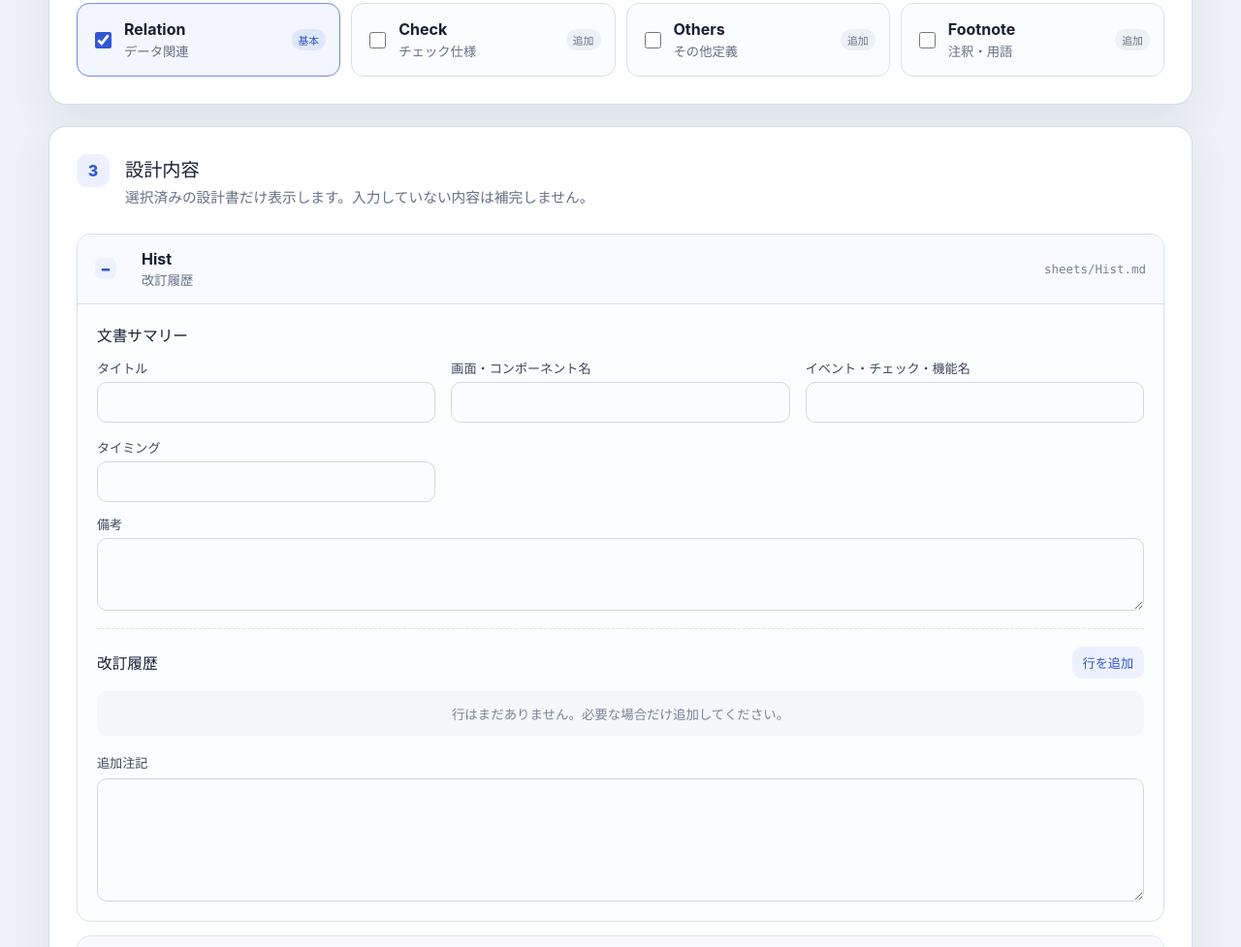
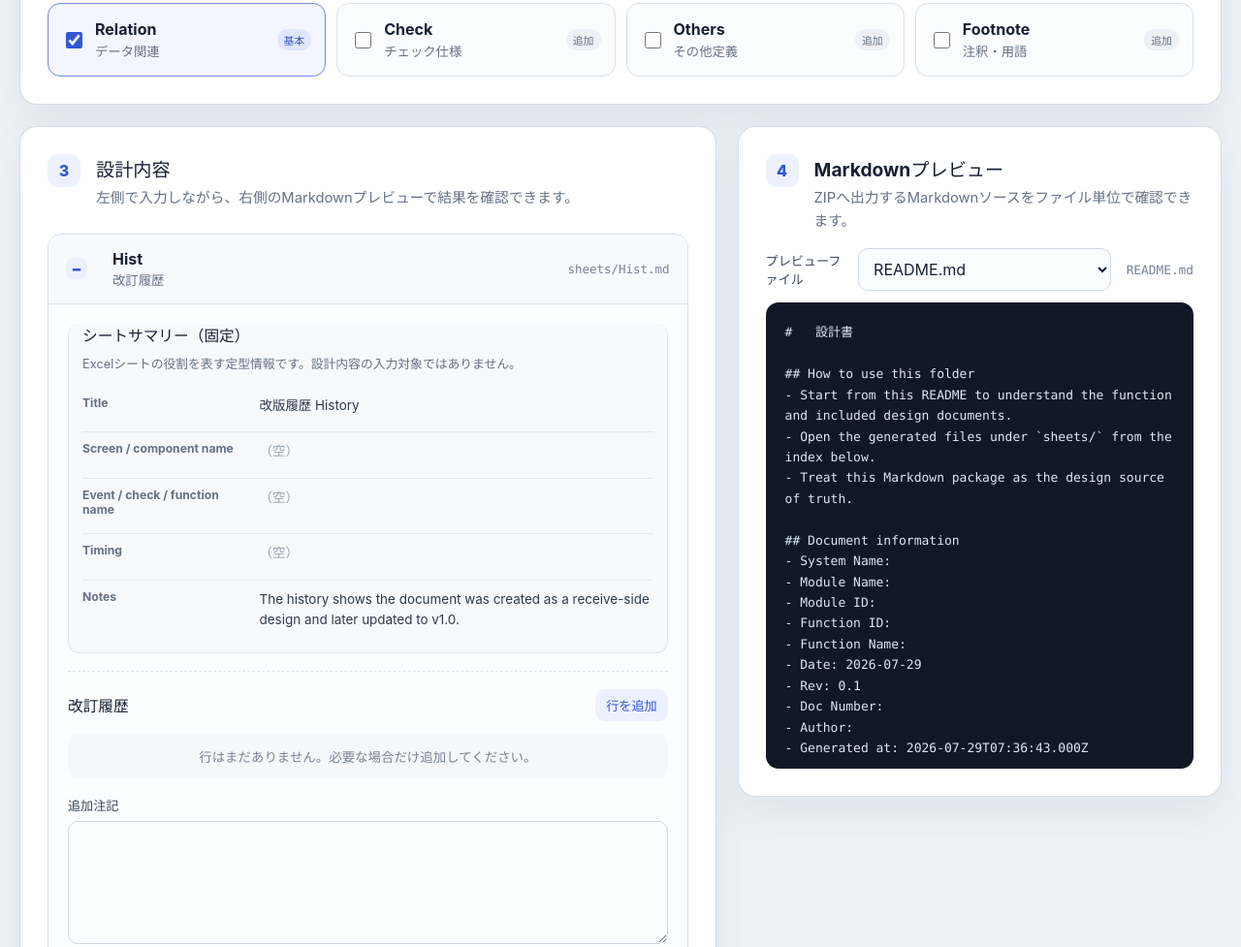
Before and after one commit to zony21/docs-generator, a website built with Vite: page index.html in a window 1280 px wide. Shown: the part 1155-2132 px from the top of the page at 97% size. Built offline with nearby package versions, Linux system fonts and the light colour scheme.

Commit message:
fix: show live preview beside document inputs (#2)
Place Markdown preview beside the document editor, keep it visible while editing, and use fixed per-sheet summary values based on the provided demo content.

```diff
--- a/src/main.ts
+++ b/src/main.ts
@@ -108,12 +108,16 @@ function render(): void {
   const messageRegion = element("div", "message-region") as HTMLDivElement;
   messageRegion.id = "message-region";
   messageRegion.hidden = true;
+  const workspace = element("div", "editor-preview-layout");
+  workspace.append(
+    renderDocumentEditors(state, actions),
+    renderPreviewSection(state, actions),
+  );
   main.append(
     messageRegion,
     renderCommonSection(state, actions),
     renderDocumentSelection(state, actions),
-    renderDocumentEditors(state, actions),
-    renderPreviewSection(state, actions),
+    workspace,
   );
   shell.append(main, renderActionBar(actions));
   appRoot.append(shell);
--- a/src/markdownGenerator.ts
+++ b/src/markdownGenerator.ts
@@ -58,7 +58,7 @@ function buildDocument(design: DesignPackage, type: DocumentType, generatedAt: s
   const data = design.documents[type];
   let content = replaceTokens(getDocumentTemplate(type), {
     ...commonTokens(design, generatedAt),
-    ...summaryTokens(data),
+    ...summaryTokens(type),
     ...documentSpecificTokens(type, data),
   });
   if (type === "FuncDetail") {
--- a/src/markdownUtils.ts
+++ b/src/markdownUtils.ts
@@ -1,4 +1,4 @@
-import type { DesignPackage, DocumentData, GroupItem, TableRow } from "./model";
+import { getDocumentSummary, type DesignPackage, type DocumentData, type DocumentType, type GroupItem, type TableRow } from "./model";
 
 const TOKEN_PATTERN = /{{[A-Z0-9_]+}}/g;
 const INVALID_PATH_CHARACTERS = /[\\/:*?"<>|]/g;
@@ -64,13 +64,14 @@ export function commonTokens(design: DesignPackage, generatedAt: string): Record
   };
 }
 
-export function summaryTokens(data: DocumentData): Record<string, string> {
+export function summaryTokens(type: DocumentType): Record<string, string> {
+  const summary = getDocumentSummary(type);
   return {
-    SHEET_TITLE: data.summary.sheetTitle,
-    SCREEN_COMPONENT_NAME: data.summary.screenComponentName,
-    EVENT_CHECK_FUNCTION_NAME: data.summary.eventCheckFunctionName,
-    TIMING: data.summary.timing,
-    NOTES: data.summary.notes,
+    SHEET_TITLE: summary.sheetTitle,
+    SCREEN_COMPONENT_NAME: summary.screenComponentName,
+    EVENT_CHECK_FUNCTION_NAME: summary.eventCheckFunctionName,
+    TIMING: summary.timing,
+    NOTES: summary.notes,
   };
 }
 
--- a/src/model.ts
+++ b/src/model.ts
@@ -36,6 +36,93 @@ export interface DocumentSummary {
   timing: string;
   notes: string;
 }
+
+export const DOCUMENT_SUMMARY_DEFAULTS: Readonly<Record<DocumentType, DocumentSummary>> = {
+  Hist: {
+    sheetTitle: "改版履歴 History",
+    screenComponentName: "",
+    eventCheckFunctionName: "",
+    timing: "",
+    notes: "The history shows the document was created as a receive-side design and later updated to v1.0.",
+  },
+  Outline_A: {
+    sheetTitle: "モジュール概要 Module outline",
+    screenComponentName: "",
+    eventCheckFunctionName: "",
+    timing: "",
+    notes: "The sheet frames the module and the overall data flow at a high level.",
+  },
+  Outline_B: {
+    sheetTitle: "機能概要 Functiona outline",
+    screenComponentName: "",
+    eventCheckFunctionName: "",
+    timing: "",
+    notes: "The sheet highlights the process flow and the CRUD pattern used by the module.",
+  },
+  "S-Layout": {
+    sheetTitle: "画面レイアウト仕様 Screen layout specifications",
+    screenComponentName: "",
+    eventCheckFunctionName: "",
+    timing: "",
+    notes: "",
+  },
+  "R-Layout": {
+    sheetTitle: "",
+    screenComponentName: "",
+    eventCheckFunctionName: "",
+    timing: "",
+    notes: "",
+  },
+  FuncSpec: {
+    sheetTitle: "機能（操作/処理）仕様 Function specifications",
+    screenComponentName: "",
+    eventCheckFunctionName: "",
+    timing: "",
+    notes: "",
+  },
+  Event: {
+    sheetTitle: "イベント一覧 Event list",
+    screenComponentName: "",
+    eventCheckFunctionName: "",
+    timing: "",
+    notes: "The workbook provides a table frame, but the event rows are blank in the extracted content.",
+  },
+  FuncDetail: {
+    sheetTitle: "機能詳細説明 Explanation of Function detail",
+    screenComponentName: "",
+    eventCheckFunctionName: "",
+    timing: "WebAPI reception",
+    notes: "The design describes the validation flow, state transition logic, and response payload patterns in detail.",
+  },
+  Relation: {
+    sheetTitle: "項目相関図（DB I/O定義） Data relationship diagram",
+    screenComponentName: "",
+    eventCheckFunctionName: "Data transfer / I/O mapping",
+    timing: "During processing of inbound messages",
+    notes: "The sheet is about field-level relationships rather than UI behavior.",
+  },
+  Check: {
+    sheetTitle: "画面チェック仕様 Validate check specifications",
+    screenComponentName: "",
+    eventCheckFunctionName: "",
+    timing: "",
+    notes: "The source sheet contains repeated header sections for screen-level checks and numbered rows, but the detailed check criteria are not explicitly written.",
+  },
+  Others: {
+    sheetTitle: "その他の説明 Explanation of others",
+    screenComponentName: "",
+    eventCheckFunctionName: "",
+    timing: "During insert/update processing",
+    notes: "The sheet contains field-level mapping and state-setting rules.",
+  },
+  Footnote: {
+    sheetTitle: "補足説明 Footnote",
+    screenComponentName: "",
+    eventCheckFunctionName: "",
+    timing: "",
+    notes: "No meaningful notes were populated in the extracted content.",
+  },
+};
 
 export type TableRow = Record<string, string>;
 export type GroupItem = Record<string, string>;
@@ -85,15 +172,13 @@ function localDateString(date = new Date()): string {
   return new Date(date.getTime() - offset).toISOString().slice(0, 10);
 }
 
-function createDocumentData(): DocumentData {
+export function getDocumentSummary(type: DocumentType): DocumentSummary {
+  return { ...DOCUMENT_SUMMARY_DEFAULTS[type] };
+}
+
+function createDocumentData(type: DocumentType): DocumentData {
   return {
-    summary: {
-      sheetTitle: "",
-      screenComponentName: "",
-      eventCheckFunctionName: "",
-      timing: "",
-      notes: "",
-    },
+    summary: getDocumentSummary(type),
     text: {},
     tables: {},
     groups: {},
@@ -119,7 +204,7 @@ export function createDefaultDesignPackage(): DesignPackage {
     },
     selectedDocuments: [...BASIC_DOCUMENTS],
     documents: Object.fromEntries(
-      DOCUMENT_TYPES.map((type) => [type, createDocumentData()]),
+      DOCUMENT_TYPES.map((type) => [type, createDocumentData(type)]),
     ) as DocumentDataMap,
   };
 }
--- a/src/storage.ts
+++ b/src/storage.ts
@@ -53,7 +53,7 @@ export function loadDraft(storage: Storage = localStorage): DesignPackage | null
             {
               ...defaults.documents[type],
               ...saved,
-              summary: { ...defaults.documents[type].summary, ...saved?.summary },
+              summary: { ...defaults.documents[type].summary },
               text: { ...saved?.text },
               tables: saved?.tables ?? {},
               groups: saved?.groups ?? {},
--- a/src/style-base.css
+++ b/src/style-base.css
@@ -13,6 +13,7 @@
   --primary-soft: #edf1ff;
   --danger: #c43d4b;
   --shadow: 0 16px 42px rgba(32, 52, 89, 0.08);
+  --content-width: 1480px;
 }
 
 * { box-sizing: border-box; }
@@ -23,7 +24,7 @@ button:disabled { cursor: wait; opacity: 0.65; }
 
 .app-shell { min-height: 100vh; padding-bottom: 96px; }
 .hero { background: radial-gradient(circle at 80% 0%, rgba(116, 144, 255, 0.35), transparent 34%), linear-gradient(135deg, #17265a, #304eb7 58%, #4469dd); color: white; }
-.hero__inner { width: min(1180px, calc(100% - 40px)); margin: 0 auto; padding: 52px 0 44px; display: flex; justify-content: space-between; gap: 32px; align-items: flex-end; }
+.hero__inner { width: min(var(--content-width), calc(100% - 40px)); margin: 0 auto; padding: 52px 0 44px; display: flex; justify-content: space-between; gap: 32px; align-items: flex-end; }
 .hero__eyebrow { margin: 0 0 10px; font-size: 0.75rem; font-weight: 800; letter-spacing: 0.18em; color: #cbd5ff; }
 .hero h1 { margin: 0; font-size: clamp(2rem, 5vw, 3.45rem); letter-spacing: -0.045em; }
 .hero__description { max-width: 760px; margin: 16px 0 0; line-height: 1.8; color: #e9edff; }
@@ -32,7 +33,7 @@ button:disabled { cursor: wait; opacity: 0.65; }
 .status-dot { width: 9px; height: 9px; border-radius: 50%; background: #61db9f; box-shadow: 0 0 0 4px rgba(97,219,159,.16); display: inline-block; }
 .status-dot--muted { background: #8b98ac; box-shadow: none; }
 
-.main-content { width: min(1180px, calc(100% - 40px)); margin: -18px auto 0; display: grid; gap: 22px; }
+.main-content { width: min(var(--content-width), calc(100% - 40px)); margin: -18px auto 0; display: grid; gap: 22px; }
 .panel { background: var(--panel); border: 1px solid rgba(207, 217, 231, .9); border-radius: 18px; box-shadow: var(--shadow); padding: 28px; }
 .section-heading { display: flex; gap: 16px; align-items: flex-start; margin-bottom: 24px; }
 .section-heading__number { flex: none; width: 34px; height: 34px; border-radius: 11px; background: var(--primary-soft); color: var(--primary); display: grid; place-items: center; font-weight: 800; }
--- a/src/style-components.css
+++ b/src/style-components.css
@@ -1,3 +1,10 @@
+.editor-preview-layout { display: grid; grid-template-columns: minmax(0, 1.18fr) minmax(420px, .82fr); gap: 22px; align-items: start; }
+.editor-preview-layout > .panel { min-width: 0; }
+.editor-panel { min-width: 0; }
+.preview-panel { position: sticky; top: 18px; max-height: calc(100vh - 108px); display: flex; flex-direction: column; }
+.preview-panel .section-heading { margin-bottom: 16px; }
+.preview-panel .markdown-preview { min-height: 420px; height: calc(100vh - 310px); max-height: none; }
+
 .document-stack { display: grid; gap: 14px; }
 .document-editor { border: 1px solid var(--line); border-radius: 14px; background: #fcfdff; overflow: hidden; }
 .document-editor > summary { list-style: none; padding: 15px 18px; display: flex; justify-content: space-between; align-items: center; gap: 16px; cursor: pointer; background: #f8faff; }
@@ -17,6 +24,14 @@
 .empty-state { margin: 0; padding: 13px; border-radius: 10px; background: #f5f7fa; color: #7a8494; font-size: .84rem; text-align: center; }
 .empty-state--large { padding: 28px; }
 
+.fixed-summary { padding: 14px; border: 1px solid #e0e6ef; border-radius: 12px; background: #f7f9fc; }
+.fixed-summary__grid { margin: 0; display: grid; gap: 8px; }
+.fixed-summary__item { display: grid; grid-template-columns: minmax(150px, .42fr) minmax(0, 1fr); gap: 12px; padding: 9px 0; border-top: 1px solid #e3e8f0; }
+.fixed-summary__item:first-child { border-top: 0; }
+.fixed-summary__item dt { color: #667085; font-size: .76rem; font-weight: 750; }
+.fixed-summary__item dd { margin: 0; color: #2e394c; font-size: .84rem; line-height: 1.55; overflow-wrap: anywhere; }
+.fixed-summary__item dd.fixed-summary__empty { color: #98a2b3; }
+
 .row-card, .group-card { border: 1px solid #dce3ed; border-radius: 12px; background: white; padding: 14px; }
 .row-card__header { display: flex; justify-content: space-between; align-items: center; gap: 12px; margin-bottom: 12px; }
 .row-actions { display: flex; gap: 6px; flex-wrap: wrap; justify-content: flex-end; }
@@ -35,18 +50,25 @@
 .image-card__content { min-width: 0; }
 
 .preview-toolbar { display: flex; justify-content: space-between; gap: 16px; align-items: center; margin-bottom: 12px; }
-.preview-toolbar select { min-width: 260px; }
-.preview-path { font-family: ui-monospace, SFMono-Regular, Consolas, monospace; color: #758096; font-size: .8rem; }
+.preview-toolbar .field--inline { flex: 1; min-width: 0; }
+.preview-toolbar select { min-width: 0; }
+.preview-path { font-family: ui-monospace, SFMono-Regular, Consolas, monospace; color: #758096; font-size: .8rem; overflow-wrap: anywhere; }
 .markdown-preview { min-height: 380px; max-height: 620px; overflow: auto; margin: 0; border-radius: 13px; background: #101827; color: #dce6f6; padding: 20px; font: 13px/1.65 ui-monospace, SFMono-Regular, Consolas, "Liberation Mono", monospace; white-space: pre-wrap; overflow-wrap: anywhere; }
 
-#message-region { position: sticky; top: 12px; z-index: 5; width: min(1180px, calc(100% - 40px)); margin: 12px auto 0; border: 1px solid #efb7bd; border-radius: 12px; background: #fff2f3; color: #9f2735; box-shadow: 0 10px 30px rgba(120,25,35,.12); }
+#message-region { position: sticky; top: 12px; z-index: 5; width: 100%; margin: 0; border: 1px solid #efb7bd; border-radius: 12px; background: #fff2f3; color: #9f2735; box-shadow: 0 10px 30px rgba(120,25,35,.12); }
 #message-region ul { margin: 0; padding: 13px 18px 13px 38px; }
 #message-region li + li { margin-top: 5px; }
 
 .action-bar { position: fixed; z-index: 10; left: 0; right: 0; bottom: 0; border-top: 1px solid rgba(199, 209, 223, .9); background: rgba(255,255,255,.92); backdrop-filter: blur(14px); box-shadow: 0 -8px 30px rgba(31,49,80,.08); }
-.action-bar__inner { width: min(1180px, calc(100% - 40px)); margin: 0 auto; min-height: 72px; display: flex; justify-content: space-between; align-items: center; gap: 20px; }
+.action-bar__inner { width: min(var(--content-width), calc(100% - 40px)); margin: 0 auto; min-height: 72px; display: flex; justify-content: space-between; align-items: center; gap: 20px; }
 .action-bar__actions, .save-status { display: flex; gap: 10px; align-items: center; }
 .save-status { color: var(--muted); font-size: .84rem; }
+
+@media (max-width: 1180px) {
+  .editor-preview-layout { grid-template-columns: 1fr; }
+  .preview-panel { position: static; max-height: none; }
+  .preview-panel .markdown-preview { min-height: 420px; height: auto; max-height: 620px; }
+}
 
 @media (max-width: 900px) {
   .hero__inner { align-items: flex-start; flex-direction: column; }
@@ -56,15 +78,15 @@
 }
 
 @media (max-width: 620px) {
-  .hero__inner, .main-content, .action-bar__inner, #message-region { width: min(100% - 24px, 1180px); }
+  .hero__inner, .main-content, .action-bar__inner { width: min(100% - 24px, var(--content-width)); }
   .hero__inner { padding: 34px 0 30px; }
   .panel { padding: 20px 16px; border-radius: 14px; }
   .form-grid, .form-grid--wide, .row-card__grid, .group-card__grid, .document-grid { grid-template-columns: 1fr; }
   .group-card__grid .field:has(textarea) { grid-column: auto; }
   .document-editor__path { display: none; }
+  .fixed-summary__item { grid-template-columns: 1fr; gap: 4px; }
   .image-card { grid-template-columns: 1fr; }
   .preview-toolbar, .action-bar__inner { align-items: stretch; flex-direction: column; }
-  .preview-toolbar select { min-width: 0; }
   .action-bar__inner { min-height: 0; padding: 10px 0; }
   .action-bar__actions .button { flex: 1; }
   .action-bar__actions { width: 100%; }
--- a/src/uiDocumentSections.ts
+++ b/src/uiDocumentSections.ts
@@ -15,15 +15,23 @@ function renderDocumentEditor(type: DocumentType, state: UiState, actions: UiAct
   summary.append(text, element("span", "document-editor__path", definition.outputPath));
   details.append(summary);
   const body = element("div", "document-editor__body");
-  renderSummaryEditor(state.design.documents[type], body, actions);
+  renderSummaryEditor(type, body);
   renderSpecificEditor(type, body, state, actions);
   details.append(body);
+
+  const syncPreview = () => {
+    if (state.selectedPreviewPath === definition.outputPath) return;
+    state.selectedPreviewPath = definition.outputPath;
+    actions.updatePreview();
+  };
+  summary.addEventListener("pointerdown", syncPreview);
+  details.addEventListener("focusin", syncPreview);
   return details;
 }
 
 export function renderDocumentEditors(state: UiState, actions: UiActions): HTMLElement {
-  const section = element("section", "panel");
-  section.append(sectionHeader("3", "設計内容", "選択済みの設計書だけ表示します。入力していない内容は補完しません。"));
+  const section = element("section", "panel editor-panel");
+  section.append(sectionHeader("3", "設計内容", "左側で入力しながら、右側のMarkdownプレビューで結果を確認できます。"));
   const selected = sortDocumentTypes(state.design.selectedDocuments);
   if (selected.length === 0) {
     section.append(element("p", "empty-state empty-state--large", "設計書が選択されていません。上の一覧から選択してください。"));
--- a/src/uiEditors.ts
+++ b/src/uiEditors.ts
@@ -1,4 +1,4 @@
-import type { DocumentData, GroupItem, TableRow } from "./model";
+import { getDocumentSummary, type DocumentData, type DocumentType, type GroupItem, type TableRow } from "./model";
 import type { UiActions } from "./uiContext";
 import { button, element, field, moveItem, type ColumnDefinition } from "./uiPrimitives";
 
@@ -21,17 +21,30 @@ function refresh(actions: UiActions): void {
   actions.changed();
 }
 
-export function renderSummaryEditor(data: DocumentData, container: HTMLElement, actions: UiActions): void {
-  const summary = element("div", "subsection");
-  summary.append(element("h3", "", "文書サマリー"));
-  const grid = element("div", "form-grid");
-  grid.append(
-    field("タイトル", data.summary.sheetTitle, (value) => { data.summary.sheetTitle = value; }, actions.changed, { compact: true }),
-    field("画面・コンポーネント名", data.summary.screenComponentName, (value) => { data.summary.screenComponentName = value; }, actions.changed, { compact: true }),
-    field("イベント・チェック・機能名", data.summary.eventCheckFunctionName, (value) => { data.summary.eventCheckFunctionName = value; }, actions.changed, { compact: true }),
-    field("タイミング", data.summary.timing, (value) => { data.summary.timing = value; }, actions.changed, { compact: true }),
+export function renderSummaryEditor(type: DocumentType, container: HTMLElement): void {
+  const data = getDocumentSummary(type);
+  const summary = element("div", "subsection fixed-summary");
+  summary.append(
+    element("h3", "", "シートサマリー（固定）"),
+    element("p", "helper-text", "Excelシートの役割を表す定型情報です。設計内容の入力対象ではありません。"),
   );
-  summary.append(grid, field("備考", data.summary.notes, (value) => { data.summary.notes = value; }, actions.changed, { rows: 2, compact: true }));
+  const grid = element("dl", "fixed-summary__grid");
+  const entries: Array<[string, string]> = [
+    ["Title", data.sheetTitle],
+    ["Screen / component name", data.screenComponentName],
+    ["Event / check / function name", data.eventCheckFunctionName],
+    ["Timing", data.timing],
+    ["Notes", data.notes],
+  ];
+  for (const [label, value] of entries) {
+    const item = element("div", "fixed-summary__item");
+    item.append(
+      element("dt", "", label),
+      element("dd", value ? "" : "fixed-summary__empty", value || "（空）"),
+    );
+    grid.append(item);
+  }
+  summary.append(grid);
   container.append(summary);
 }
 
```
Also changed, not shown: tests/markdownGenerator.test.ts (+18 -0 lines).
